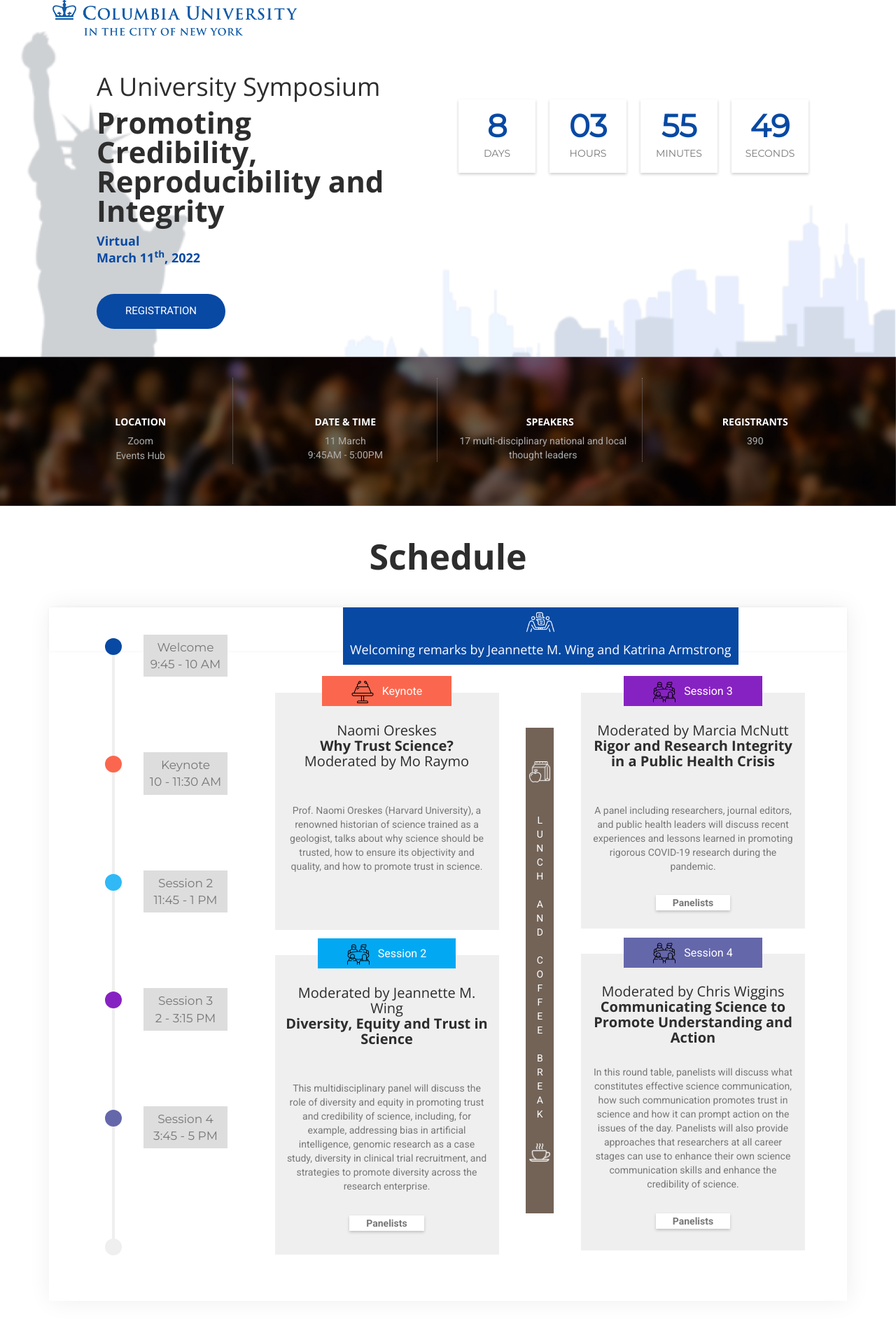
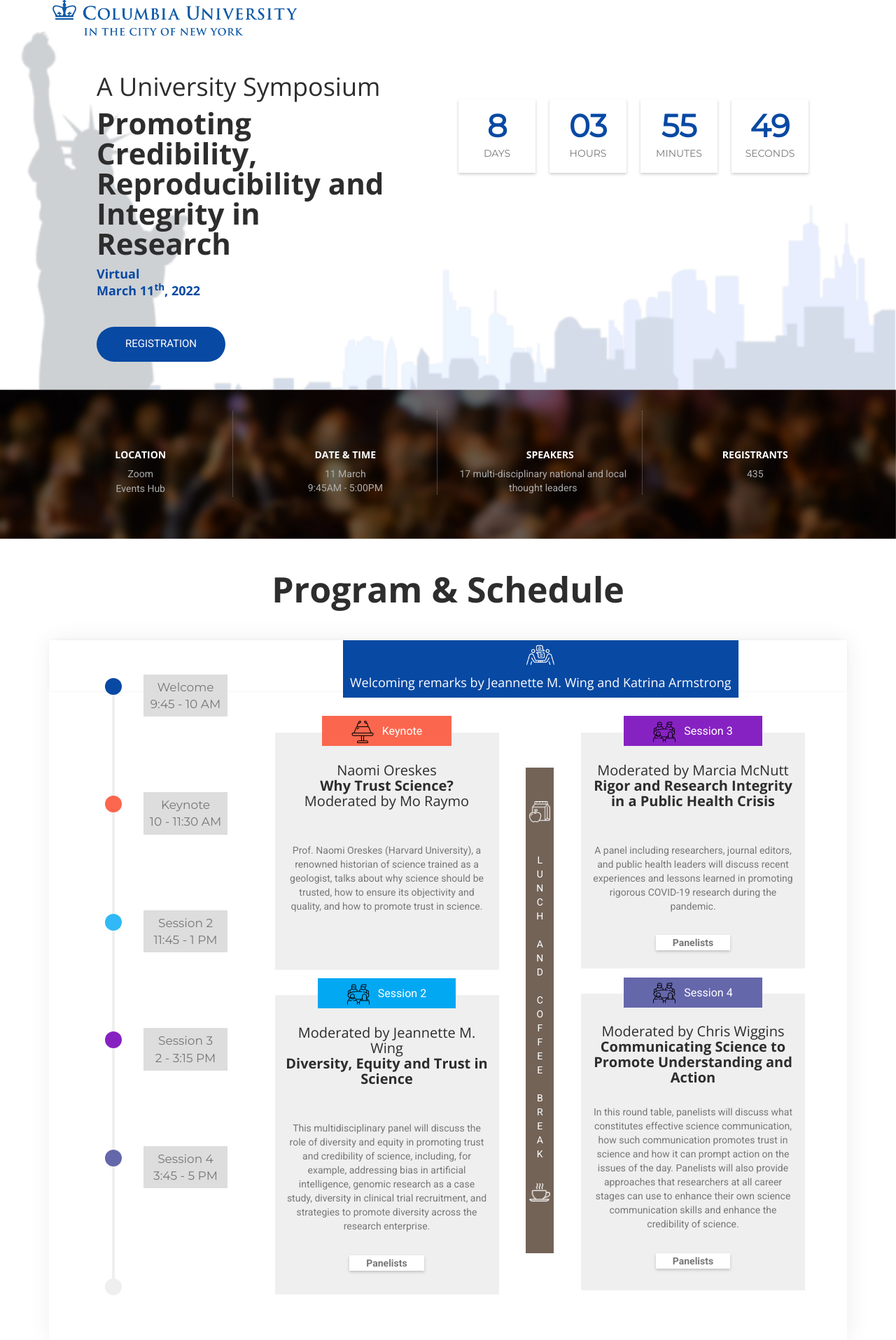
Before and after one commit to tiroger/pcri-symposium, a PHP site: page / in a window 1280 px wide. Shown: the part 46-1961 px from the top of the page at 70% size. Run offline with PHP 8.4, Linux system fonts and the light colour scheme; some libraries are stand-ins or nearby versions; some web fonts are replaced.

Commit message:
updated main title

```diff
--- a/assets/css/main.css
+++ b/assets/css/main.css
@@ -2334,7 +2334,7 @@
   font-family: 'Open Sans', sans-serif;
   color: #2d2d2d;
   font-size: 42px;
-  line-height: 42px;
+  line-height: 43px;
   font-weight: bolder;
 }
 
--- a/index.html
+++ b/index.html
@@ -5,7 +5,7 @@
     <meta http-equiv="X-UA-Compatible" content="IE=edge">
     <meta name="viewport" content="width=device-width, initial-scale=1">
 
-    <title>A University Symposium | Promoting Credibility, Reproducibility and Integrity</title>
+    <title>A University Symposium | Promoting Credibility, Reproducibility and Integrity in Research</title>
 
     <!-- Bootstrap -->
     <link rel="stylesheet" type="text/css" href="assets/css/bootstrap.min.css" >
@@ -193,7 +193,7 @@
           <div class="col-md-6 col-sm-6 col-xs-12 wow fadeInLeft" data-wow-delay="0.2s">
             <div class="text">
               <h3 id="special">A University Symposium</h3>
-              <p id="mainTitle">Promoting Credibility, Reproducibility and Integrity</p>
+              <p id="mainTitle">Promoting Credibility, Reproducibility and Integrity in Research</p>
               <h4>Virtual <br> March 11<sup>th</sup>, 2022 </h4>
               <a href="https://events.columbia.edu/cal/event/eventView.do?b=de&calPath=%2Fpublic%2Fcals%2FMainCal&guid=CAL-00bbdb70-7cf9a720-017c-fb707132-000050fbevents@columbia.edu&recurrenceId=" target="_blank" rel="noopener noreferrer" class="btn btn-lg btn-common">Registration</a>
             </div>
@@ -254,7 +254,7 @@
               </div>
               <div class="desc left">
                 <h4>Registrants</h4>
-                <p>390</p>
+                <p>435</p>
                 <p>  </p>
               </div>
             </div>
@@ -413,12 +413,12 @@
       <div class="container" id="eventSchedule">
         <div class="row">
           <div class="col-md-12">
-              <h2 class="section-title wow fadeInUp" data-wow-delay="0s">Schedule</h2>
+              <h2 class="section-title wow fadeInUp" data-wow-delay="0s">Program & Schedule</h2>
               <!-- Schedule Main board Start-->
               <div class="main-board wow fadeInDown" data-wow-delay="0.3s">
                 <!-- Nav tabs -->
                 <ul class="nav nav-tabs day" role="tablist">
-                  <li role="presentation" class="active"><a aria-controls="day1" style="font-size: 16px;" id="firstsesssion"><img src="assets/img/introduction.png" width="40px"><h4 id='welcome' style="color: #FFF; font-weight: 100;">Welcoming remarks by Jeannette M. Wing and Katrina Armstrong</h4></a></li>
+                  <li role="presentation" class="active"><a aria-controls="day1" style="font-size: 16px;" id="firstsesssion"><img src="assets/img/introduction.png" width="40px"><h4 id='welcome' style="color: #FFF; font-weight: 100;">Welcoming remarks by Jeannette M. Wing and Katrina Armstrong<h4></a></li>
                   <!-- <button type="botton" class="btnN btnN-primary" id="timebutton" href="Sesion Link">Welcoming Remarks</button></a></li> -->
 <!--                  <li role="presentation"><a href="#day2" aria-controls="day2" role="tab" data-toggle="tab">26 JAN <br> <span>DAY 02</span> </a></li>-->
 <!--                  <li role="presentation"><a href="#day3" aria-controls="day3" role="tab" data-toggle="tab">27 JAN <br> <span>DAY 03</span></a></li>-->
```
